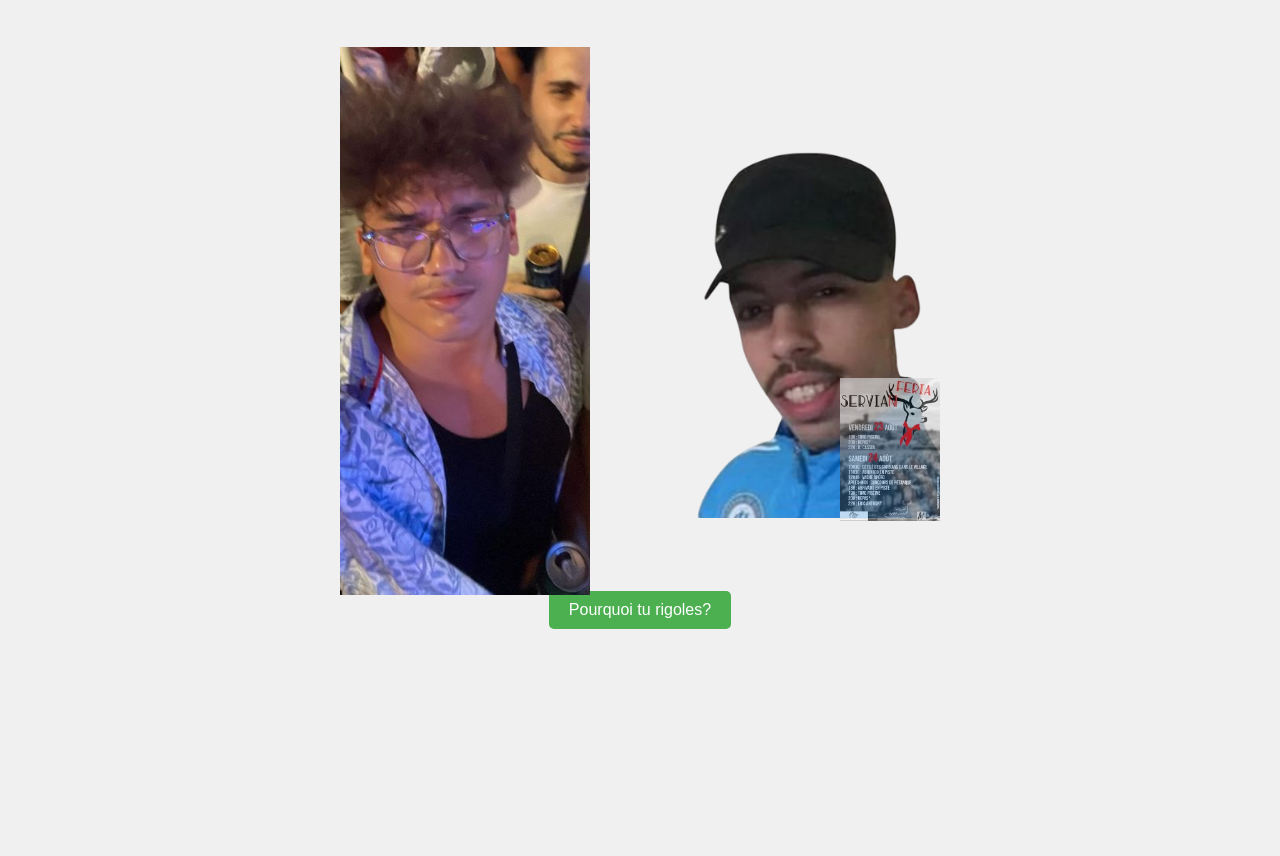
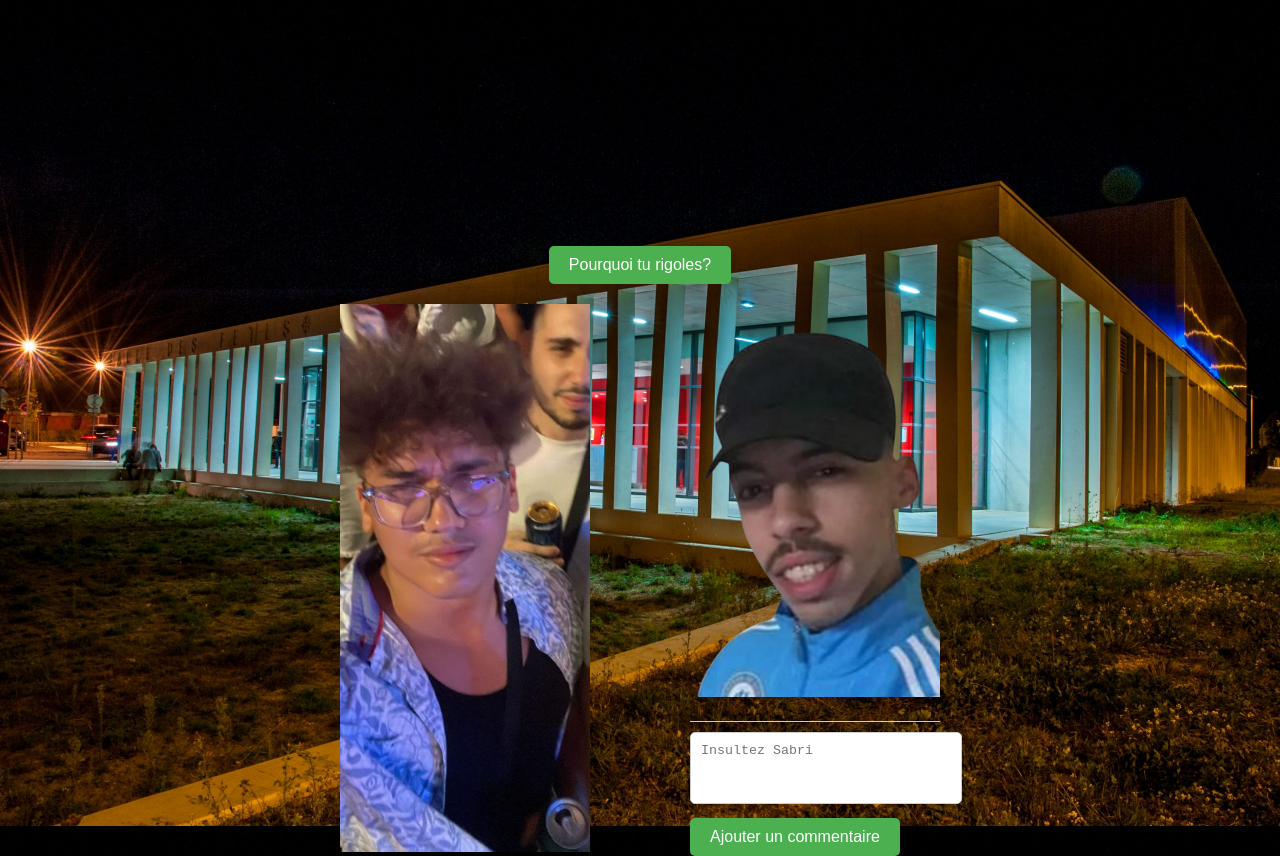
Before and after one commit to guillaumeldwg/servian.simulator, a plain HTML site: page index.html in a window 1280 px wide. Before the commit the page ends 800 px from the top, so only its background shows below. Drawn offline with Linux system fonts and the light colour scheme.

Commit message:
Add files via upload

```diff
--- a/index.html
+++ b/index.html
@@ -11,16 +11,23 @@
             justify-content: center;
             height: 100vh;
             margin: 0;
+            background-image: url('paranthèse.jpg'); /* Ajout de l'image de fond */
+            background-size: cover;
+            background-position: center;
             background-color: #f0f0f0;
+        }
+
+        .button-container {
+            margin-bottom: 20px; /* Espace entre le bouton et les images */
         }
 
         .container {
             position: relative;
-            width: 600px;
-            height: 300px;
+            width: 600px; /* Largeur du conteneur d'images */
+            height: 250px; /* Hauteur du conteneur d'images */
             display: flex;
             justify-content: space-between;
-            align-items: center;
+            align-items: flex-start;
         }
 
         .image {
@@ -32,17 +39,16 @@
         /* Style pour l'image de décor */
         .decor-image {
             position: absolute;
-            bottom: -50px; /* Positionner encore plus bas */
+            bottom: -200px;
             right: 0;
-            width: 100px; /* Ajustez la taille selon vos besoins */
+            width: 100px;
             height: auto;
-            opacity: 0.7; /* Ajustez la transparence si nécessaire */
+            opacity: 0.7;
         }
 
         /* Styles pour le bouton personnalisé */
         button {
             display: inline-block;
-            margin-top: 20px;
             padding: 10px 20px;
             font-size: 16px;
             cursor: pointer;
@@ -67,14 +73,13 @@
                 transform: translateX(0);
             }
             50% {
-                transform: translateX(-250px); /* Déplacer l'image vers la gauche */
+                transform: translateX(-250px);
             }
             100% {
-                transform: translateX(0); /* Retour à la position d'origine */
+                transform: translateX(0);
             }
         }
 
-        /* Réinitialiser le bouton */
         .reset {
             display: none;
             margin-top: 10px;
@@ -90,24 +95,55 @@
             background-color: #c9302c;
         }
 
-        /* Ajout d'une marge pour le bouton principal */
-        .button-container {
-            margin-top: 100px; /* Ajustez cette valeur pour déplacer le bouton plus bas */
+        /* Style pour la zone de commentaires */
+        .comments-section {
+            margin-top: 20px;
+            width: 250px;
+        }
+
+        textarea {
+            width: 100%;
+            height: 50px;
+            padding: 10px;
+            resize: none;
+            margin-bottom: 10px;
+            border-radius: 5px;
+            border: 1px solid #ccc;
+        }
+
+        .comments-list {
+            margin-top: 10px;
+            border-top: 1px solid #ccc;
+            padding-top: 10px;
+        }
+
+        .comment {
+            margin-bottom: 10px;
+            background-color: #f9f9f9;
+            padding: 10px;
+            border-radius: 5px;
         }
     </style>
     <title>Images côte à côte</title>
 </head>
 <body>
+
+    <!-- Bouton de déclenchement de l'animation et changement d'image placé au-dessus des images -->
+    <div class="button-container">
+        <button id="changeButton">Pourquoi tu rigoles?</button>
+    </div>
+
     <div class="container">
         <img id="leftImage" src="sabri0.jpg" alt="Image de gauche" class="image">
-        <img id="rightImage" src="serviannais.png" alt="Image de droite" class="image">
-        <!-- Image de décor ajoutée ici -->
-        <img src="cerfvian.jpg" alt="Image de décor" class="decor-image">
-    </div>
-
-    <!-- Bouton de déclenchement de l'animation et changement d'image -->
-    <div class="button-container">
-        <button id="changeButton">Pourquoi tu rigoles?</button>
+        <div>
+            <img id="rightImage" src="serviannais.png" alt="Image de droite" class="image">
+            <!-- Section pour ajouter des commentaires sous l'image de droite -->
+            <div class="comments-section">
+                <div id="commentsList" class="comments-list"></div> <!-- Affiche les commentaires ici -->
+                <textarea id="commentInput" placeholder="Insultez Sabri"></textarea>
+                <button id="addCommentButton">Ajouter un commentaire</button>
+            </div>
+        </div>
     </div>
 
     <!-- Bouton de réinitialisation -->
@@ -115,33 +151,48 @@
 
     <script>
         let currentClick = 0;
-        const images = ['sabri1.jpg', 'sabri2.jpg', 'sabri3.jpg']; // Les images à afficher à gauche
+        const images = ['sabri1.jpg', 'sabri2.jpg', 'sabri3.jpg'];
         const leftImage = document.getElementById('leftImage');
         const rightImage = document.getElementById('rightImage');
         const changeButton = document.getElementById('changeButton');
         const resetButton = document.querySelector('.reset');
 
         changeButton.addEventListener('click', function() {
-            // Appliquer l'animation à l'image de droite
             rightImage.classList.add('move-right');
 
-            // Changer l'image de gauche
             currentClick++;
             if (currentClick <= images.length) {
                 leftImage.src = images[currentClick - 1];
             }
 
-            // Réinitialiser l'animation après sa fin pour permettre un nouveau clic
             rightImage.addEventListener('animationend', () => {
                 rightImage.classList.remove('move-right');
             });
 
-            // Si c'est le dernier clic, cacher le bouton et afficher le bouton de réinitialisation
             if (currentClick === images.length) {
                 changeButton.style.display = 'none';
                 resetButton.style.display = 'inline-block';
             }
         });
+
+        // Fonction pour ajouter des commentaires
+        const addCommentButton = document.getElementById('addCommentButton');
+        const commentInput = document.getElementById('commentInput');
+        const commentsList = document.getElementById('commentsList');
+
+        addCommentButton.addEventListener('click', function() {
+            const commentText = commentInput.value.trim();
+
+            if (commentText !== "") {
+                const comment = document.createElement('div');
+                comment.classList.add('comment');
+                comment.textContent = commentText;
+                commentsList.insertBefore(comment, commentsList.firstChild); // Ajouter le commentaire au début
+
+                // Effacer le champ de texte après ajout
+                commentInput.value = "";
+            }
+        });
     </script>
 </body>
 </html>
```
Also changed, not shown: paranthèse.jpg (added).
